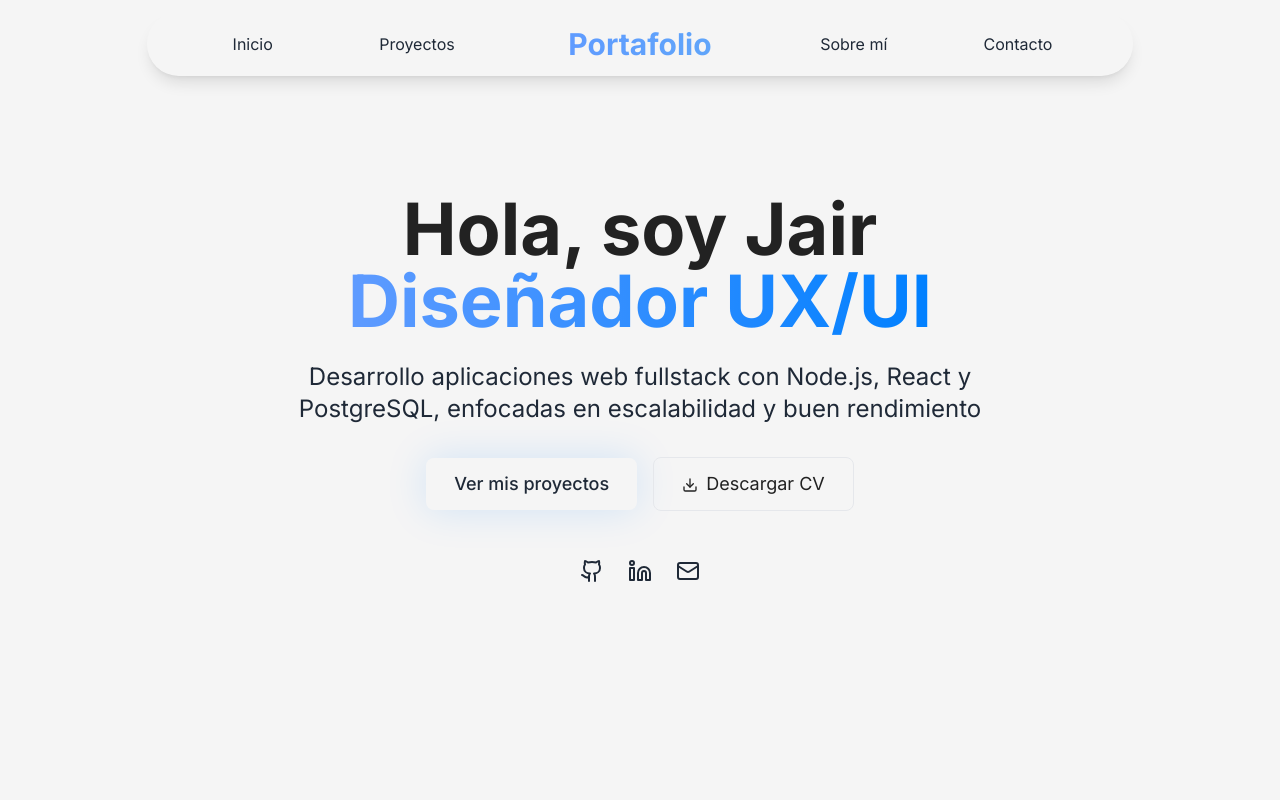
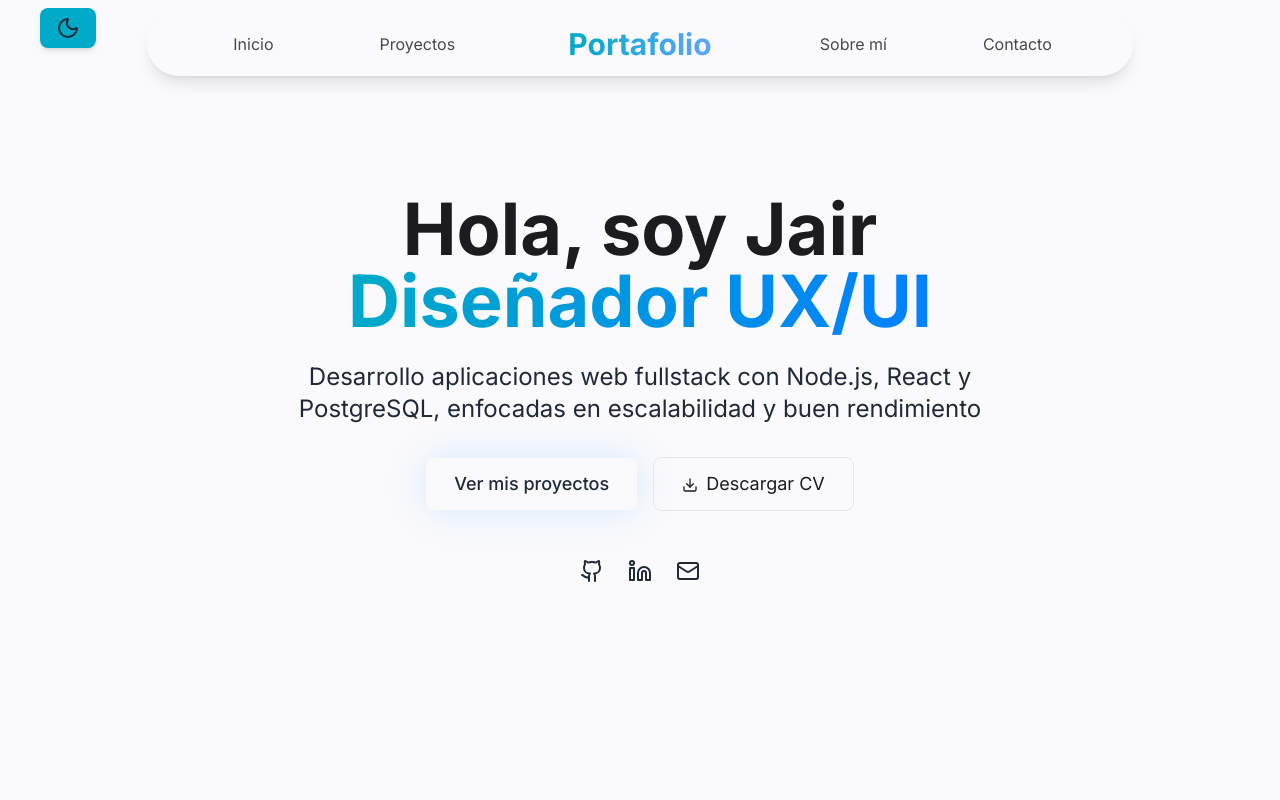
Before and after one commit to Jairdevv/portfolio, a React (Vite) app: page / in a window 1280 px wide. Shown: the top 800 px of the page. Built offline with nearby package versions, Linux system fonts and the light colour scheme.

Commit message:
feat: light and dark mode added

```diff
--- a/src/App.jsx
+++ b/src/App.jsx
@@ -4,10 +4,30 @@ import "./App.css";
 import Projects from "./components/Projects";
 import About from "./components/About";
 import ContactMe from "./components/ContactMe";
+import { useEffect, useState } from "react";
+import { Sun, Moon } from 'lucide-react'
+
 
 export default function App() {
+
+  const [darkMode, setDarkMode] = useState(false);
+
+  useEffect(() => {
+    if (darkMode) {
+      document.documentElement.classList.add("dark"); // añade la clase a <html>
+    } else {
+      document.documentElement.classList.remove("dark");
+    }
+  }, [darkMode]);
+
   return (
     <div className="text-gray-800">
+      <button
+        onClick={() => setDarkMode(!darkMode)}
+        className="fixed top-2 left-10 cursor-pointer px-4 py-2 rounded-lg bg-primary text-primary-foreground shadow-md z-50"
+      >
+        {darkMode ? <Sun /> : <Moon />}
+      </button>
       <Navbar />
       <Hero />
       <Projects />
--- a/src/components/Navbar.jsx
+++ b/src/components/Navbar.jsx
@@ -34,11 +34,11 @@ const Navbar = () => {
   };
 
   return (
-    <nav className=" fixed top-3 left-0 right-0 z-50 px-6">
+    <nav className=" fixed top-3 left-0 right-0 z-40 px-6">
       <div
-        className={`flex h-14 sm:h-16 shadow-lg w-full lg:w-[80%] mx-auto rounded-4xl p-3 transition-colors duration-300 z-50 ${isScrolled
+        className={`flex h-14 sm:h-16 shadow-lg w-full lg:w-[80%] mx-auto rounded-4xl p-3 z-50 ${isScrolled
           ? "bg-background-90 backdrop-blur-md border border-primary-30"
-          : "bg-transparent border-0"
+          : "bg-transparent border border-transparent"
           }`}
       >
         <ul className="flex items-center justify-around w-[90%] sm:w-full">
@@ -46,7 +46,7 @@ const Navbar = () => {
             {leftItems.map((item) => (
               <a
                 key={item.href}
-                className={`relative text-foreground/80 hover:text-primary transition-all duration-300 cursor-pointer group ${activeSection === item.href ? "text-primary" : ""
+                className={`relative text-foreground-80 hover:text-primary transition-all duration-300 cursor-pointer group ${activeSection === item.href ? "text-primary" : ""
                   }`}
                 href={item.href}
                 onClick={() => handleNavClick(item)}
@@ -62,7 +62,7 @@ const Navbar = () => {
             ))}
           </li>
 
-          <li className="text-2xl font-bold cursor-pointer text-center">
+          <li className="text-2xl font-bold select-none text-center">
             <h2 className="text-2xl sm:text-3xl font-bold bg-gradient-to-r from-primary to-blue-400 bg-clip-text text-transparent hover:scale-105 transition-transform duration-300">
               {centerItem.label}
             </h2>
@@ -72,7 +72,7 @@ const Navbar = () => {
             {rightItems.map((item) => (
               <a
                 key={item.href}
-                className={`relative text-foreground/80 hover:text-primary duration-300 transition-all cursor-pointer group ${activeSection === item.href ? "text-primary" : ""
+                className={`relative text-foreground-80 hover:text-primary duration-300 transition-all cursor-pointer group ${activeSection === item.href ? "text-primary" : ""
                   }`}
                 href={item.href}
                 onClick={() => handleNavClick(item)}
@@ -91,7 +91,7 @@ const Navbar = () => {
 
         {/* Mobile Menu Button */}
         <button
-          className="sm:hidden transition-all text-primary-foreground"
+          className="sm:hidden transition-all text-foreground-80"
           onClick={() => setIsMenuOpen(!isMenuOpen)}
         >
           {isMenuOpen ? <X size={20} /> : <Menu size={20} />}
@@ -99,7 +99,7 @@ const Navbar = () => {
       </div>
       {/* Mobile Menu */}
       {isMenuOpen && (
-        <div className="sm:hidden py-5 animate-fade-in rounded-4xl backdrop-blur-xl bg-background/90 mt-2 border border-primary/20 shadow-lg shadow-primary/10">
+        <div className="sm:hidden py-5 animate-fade-in rounded-4xl backdrop-blur-xl bg-background-90 mt-2 border border-primary-30 shadow-lg shadow-primary">
           <ul className="flex flex-col items-center gap-7">
             {leftItems.concat(rightItems).map((item) => (
               <li key={item.href} className="py-2">
@@ -113,7 +113,7 @@ const Navbar = () => {
               </li>
             ))}
           </ul>
-          <button className="text-foreground w-[90%] flex justify-center items-center gap-2 mx-auto mt-4 glow-effect bg-primary/10 border border-primary/30 rounded-xl py-2 hover:bg-primary/20 transition-all duration-300">
+          <button className="text-foreground w-[90%] flex justify-center items-center gap-2 mx-auto mt-4 glow-effect bg-primary-10 border border-primary-30 rounded-xl py-2 hover:bg-primary-20 transition-all duration-300">
             <Download size={16} />
             Descargar CV
           </button>
--- a/src/index.css
+++ b/src/index.css
@@ -9,10 +9,25 @@
 :root {
   --radius: 0.625rem;
 
+  /* Colores principales */
+  --primary: rgb(0, 170, 199);
+  --primary-10: rgb(95, 155, 255, 0.1);
+  --primary-20: rgb(95, 155, 255, 0.2);
+  --primary-30: rgb(95, 155, 255, 0.3);
+
+  /* Botones con fondo azul*/
+  --primary-foreground: rgb(255, 255, 255);
+
+  /* gris para tarjetas */
+  --secondary: rgb(240, 242, 245);
+  --secondary-foreground: rgb(28, 28, 30);
+
   /* Colores base (modo claro) */
-  --background: rgb(245, 245, 245); /* oklch(0.09 0.02 264) */
+  --background: rgb(250, 250, 252);
   --background-90: rgb(245, 245, 245, 0.9);
-  --foreground: rgb(34, 34, 34); /* oklch(0.98 0 0) */
+
+  --foreground: rgb(28, 28, 30);
+  --foreground-80: rgb(28, 28, 30, 0.8);
 
   --card: var(--background);
   --card-foreground: var(--foreground);
@@ -20,31 +35,24 @@
   --popover: var(--background);
   --popover-foreground: var(--foreground);
 
-  --primary: rgb(95, 155, 255); /* oklch(0.6 0.3 200) */
-  --primary-30: rgb(95, 155, 255, 0.3);
-  --primary-foreground: rgb(250, 250, 250); /* oklch(0.98 0 0) */
-
-  --secondary: rgb(42, 42, 45); /* oklch(0.16 0.02 264) */
-  --secondary-foreground: rgb(250, 250, 250); /* oklch(0.98 0 0) */
-
-  --muted: rgb(42, 42, 45); /* oklch(0.16 0.02 264) */
-  --muted-foreground: rgb(165, 165, 165); /* oklch(0.65 0.02 264) */
+  --muted: rgb(200, 200, 205);
+  --muted-foreground: rgb(165, 165, 165);
 
   --accent: var(--primary);
   --accent-foreground: var(--foreground);
 
-  --destructive: rgb(205, 90, 22); /* oklch(0.577 0.245 27.325) */
+  --destructive: rgb(220, 76, 70);
 
-  --border: rgb(238, 238, 239); /* oklch(0.929 0.013 255.508) */
+  --border: rgb(225, 227, 230);
   --input: var(--border);
-  --ring: rgb(180, 182, 196); /* oklch(0.704 0.04 256.788) */
+  --ring: rgb(180, 182, 196);
 
   /* Charts */
-  --chart-1: rgb(165, 93, 35); /* oklch(0.646 0.222 41.116) */
-  --chart-2: rgb(153, 119, 243); /* oklch(0.6 0.118 184.704) */
-  --chart-3: rgb(102, 92, 215); /* oklch(0.398 0.07 227.392) */
-  --chart-4: rgb(212, 180, 90); /* oklch(0.828 0.189 84.429) */
-  --chart-5: rgb(196, 140, 81); /* oklch(0.769 0.188 70.08) */
+  --chart-1: rgb(165, 93, 35);
+  --chart-2: rgb(153, 119, 243);
+  --chart-3: rgb(102, 92, 215);
+  --chart-4: rgb(212, 180, 90);
+  --chart-5: rgb(196, 140, 81);
 
   /* Tipografía */
   --font-primary: "Inter", sans-serif;
@@ -52,12 +60,15 @@
   --font-weight-normal: 400;
 
   /* Extras */
-  --color-primary-glow: rgb(0, 128, 255); /* hsl(200 100% 50%) */
+  --color-primary-glow: rgb(0, 128, 255);
   --color-overlay: rgba(55, 65, 81, 0.2);
   --radius-4xl: 2rem;
   --transition-smooth: all 0.3s cubic-bezier(0.4, 0, 0.2, 1);
   --transition-spring: all 0.5s cubic-bezier(0.175, 0.885, 0.32, 1.275);
+
   --shadow-elegant: 0 25px 50px -12px rgba(95, 155, 255, 0.25);
+  --shadow-primary: 0 8px 30px rgba(0, 0, 0, 0.6),
+    0 4px 15px rgba(95, 155, 255, 0.2);
   --shadow-glow: 0 0 40px rgba(0, 128, 255, 0.15);
   --shadow-card: 0 10px 30px -10px rgba(0, 0, 0, 0.3);
 
@@ -81,8 +92,16 @@
 
 /* === Tema oscuro === */
 .dark {
-  --background: rgb(34, 34, 38); /* oklch(0.129 0.042 264.695) */
-  --foreground: rgb(251, 251, 252); /* oklch(0.984 0.003 247.858) */
+  --background: rgb(1, 2, 7);
+  --background-90: rgb(1, 2, 7, 0.9);
+
+  --foreground: rgb(245, 245, 247);
+  --foreground-80: rgb(245, 245, 247, 0.8);
+
+  --primary: rgb(0, 180, 200);
+  --primary-30: rgb(0, 180, 200, 0.3);
+
+  --primary-foreground: rgb(255, 255, 255);
 
   --card: var(--background);
   --card-foreground: var(--foreground);
@@ -90,19 +109,16 @@
   --popover: var(--background);
   --popover-foreground: var(--foreground);
 
-  --primary: rgb(238, 238, 239); /* oklch(0.929 0.013 255.508) */
-  --primary-foreground: rgb(53, 53, 55); /* oklch(0.208 0.042 265.755) */
+  --secondary: rgb(40, 40, 45);
+  --secondary-foreground: rgb(230, 230, 232);
 
-  --secondary: rgb(71, 71, 73); /* oklch(0.279 0.041 260.031) */
-  --secondary-foreground: var(--foreground);
-
-  --muted: rgb(71, 71, 73); /* var(--secondary) */
+  --muted: rgb(140, 140, 150); /* var(--secondary) */
   --muted-foreground: rgb(180, 182, 196); /* oklch(0.704 0.04 256.788) */
 
-  --accent: var(--secondary);
+  --accent: rgb(0, 128, 255);
   --accent-foreground: var(--foreground);
 
-  --destructive: rgb(180, 60, 25); /* oklch(0.704 0.191 22.216) */
+  --destructive: rgb(240, 90, 80); /* oklch(0.704 0.191 22.216) */
 
   --border: rgba(255, 255, 255, 0.1); /* oklch(1 0 0 / 10%) */
   --input: rgba(255, 255, 255, 0.15); /* oklch(1 0 0 / 15%) */
@@ -113,6 +129,8 @@
   --chart-3: rgb(196, 140, 81); /* oklch(0.769 0.188 70.08) */
   --chart-4: rgb(158, 97, 192); /* oklch(0.627 0.265 303.9) */
   --chart-5: rgb(165, 100, 25); /* oklch(0.645 0.246 16.439) */
+
+  --shadow-primary: 0 10px 15px -1px rgba(0, 128, 255, 0.1);
 }
 
 /* === Estilos base === */
--- a/tailwind.config.js
+++ b/tailwind.config.js
@@ -7,8 +7,11 @@ export default {
     extend: {
       colors: {
         primary: "var(--primary)",
+        "primary-10": "var(--primary-10)",
+        "primary-20": "var(--primary-20)",
         background: "var(--background)",
         foreground: "var(--foreground)",
+        "foreground-80": "var(--foreground-80)",
         "primary-glow": "var(--color-primary-glow)",
         secondary: "var(--secondary)",
         muted: "var(--muted)",
@@ -20,6 +23,7 @@ export default {
         "primary-30": "var(--primary-30)",
       },
       boxShadow: {
+        primary: "var(--shadow-primary)",
         glow: "var(--shadow-glow)",
         elegant: "var(--shadow-elegant)",
         card: "var(--shadow-card)",
@@ -30,5 +34,5 @@ export default {
     },
   },
   plugins: [tailwindcssAnimate],
-  darkMode: "class", // para usar .dark
+  darkMode: "class",
 };
```
